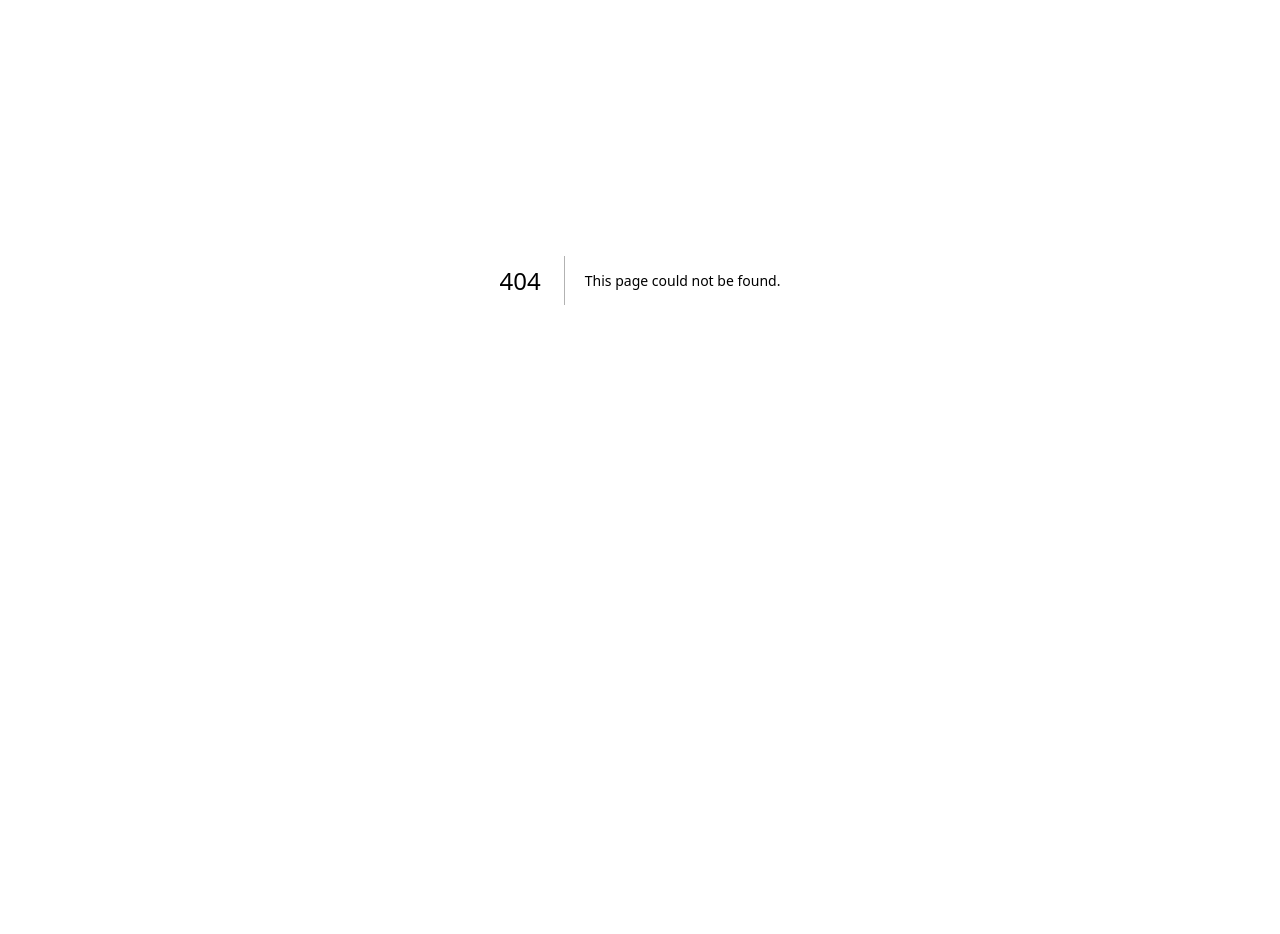
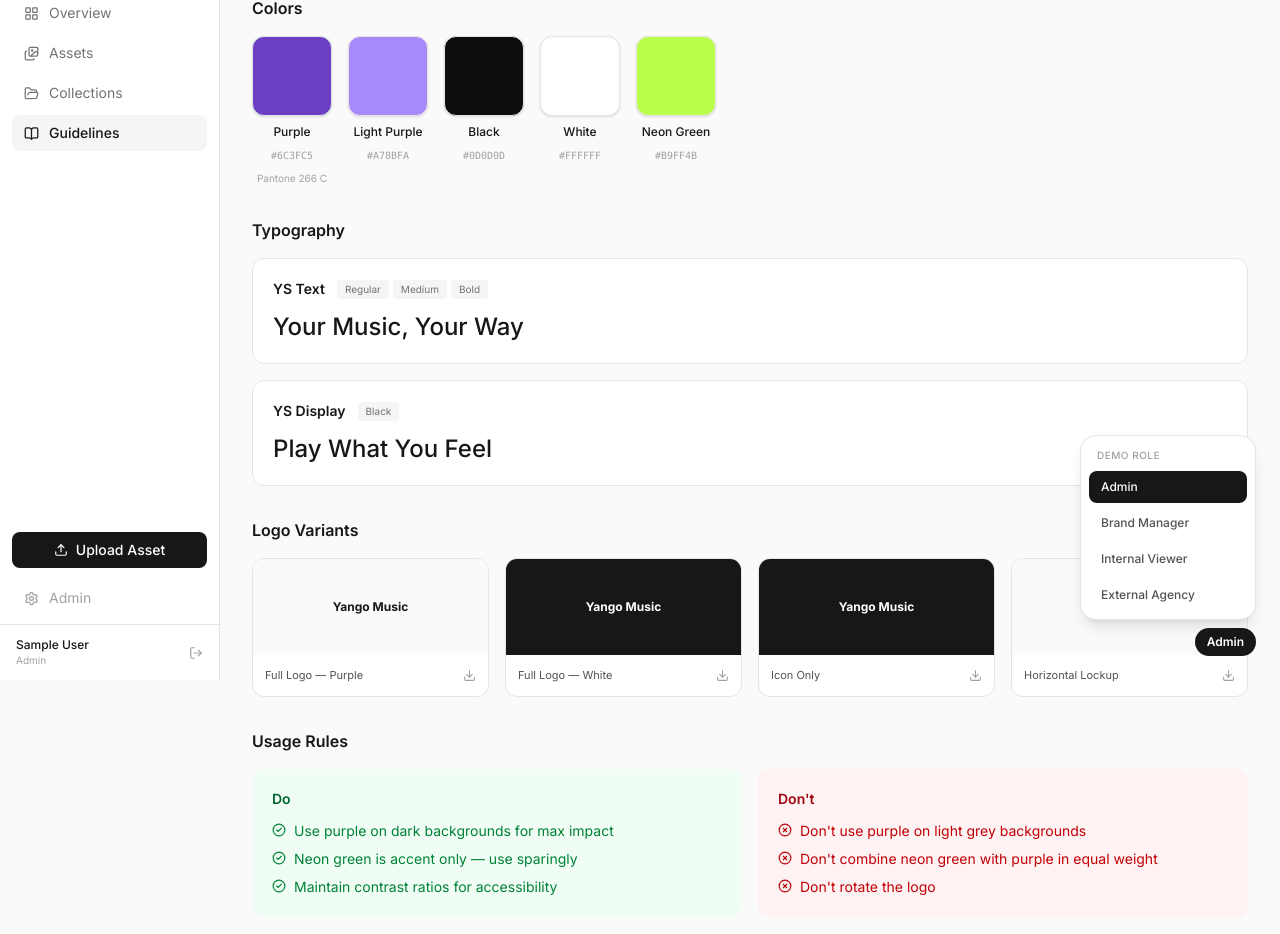
Before and after one commit to artgolubtsov-creator/database, a Next.js app: page /brands/yango-music/guidelines in a window 1280 px wide. Before the commit this address had no page. Shown: the part 120-1054 px from the top of the page. Before the commit the page ends 800 px from the top, so only its background shows below. Built offline with nearby package versions, Linux system fonts and the light colour scheme; no server answers; sample sign-in values are in the browser's storage.

Commit message:
feat: add brand guidelines page

```diff
--- /dev/null
+++ b/app/brands/[brand]/guidelines/page.tsx
@@ -0,0 +1,108 @@
+import { notFound } from "next/navigation"
+import { getBrand } from "@/lib/brands"
+import { MOCK_GUIDELINES } from "@/lib/mock-data"
+import { Download, CheckCircle2, XCircle } from "lucide-react"
+
+export default async function GuidelinesPage({ params }: { params: Promise<{ brand: string }> }) {
+  const { brand } = await params
+  const config = getBrand(brand)
+  if (!config) notFound()
+
+  const guide = MOCK_GUIDELINES[config.slug]
+
+  return (
+    <div className="px-8 py-8 flex flex-col gap-8">
+      <div>
+        <h1 className="text-xl font-bold text-neutral-900">Brand Guidelines</h1>
+        <p className="text-sm text-neutral-500 mt-1">{config.name} — official brand standards</p>
+      </div>
+
+      {/* Colors */}
+      <section>
+        <h2 className="text-base font-semibold text-neutral-900 mb-4">Colors</h2>
+        <div className="flex gap-4 flex-wrap">
+          {guide.colors.map((color) => (
+            <div key={color.hex} className="flex flex-col items-center gap-2">
+              <div
+                className="w-20 h-20 rounded-xl border border-neutral-200 shadow-sm"
+                style={{ backgroundColor: color.hex }}
+              />
+              <p className="text-xs font-medium text-neutral-900">{color.name}</p>
+              <p className="text-[10px] text-neutral-400 font-mono">{color.hex}</p>
+              {color.pantone && <p className="text-[10px] text-neutral-400">{color.pantone}</p>}
+            </div>
+          ))}
+        </div>
+      </section>
+
+      {/* Typography */}
+      <section>
+        <h2 className="text-base font-semibold text-neutral-900 mb-4">Typography</h2>
+        <div className="flex flex-col gap-4">
+          {guide.fonts.map((font) => (
+            <div key={font.name} className="bg-white rounded-xl border border-neutral-200 p-5">
+              <div className="flex items-center gap-3 mb-3">
+                <p className="text-sm font-semibold text-neutral-900">{font.name}</p>
+                <div className="flex gap-1">
+                  {font.variants.map((v) => (
+                    <span key={v} className="text-[10px] bg-neutral-100 text-neutral-500 px-2 py-0.5 rounded">{v}</span>
+                  ))}
+                </div>
+              </div>
+              <p className="text-2xl font-medium text-neutral-900">{font.specimen}</p>
+            </div>
+          ))}
+        </div>
+      </section>
+
+      {/* Logos */}
+      <section>
+        <h2 className="text-base font-semibold text-neutral-900 mb-4">Logo Variants</h2>
+        <div className="grid grid-cols-4 gap-4">
+          {guide.logoVariants.map((logo) => (
+            <div key={logo.name} className="bg-white rounded-xl border border-neutral-200 overflow-hidden">
+              <div className={`h-24 flex items-center justify-center ${logo.background === 'dark' ? 'bg-neutral-900' : 'bg-neutral-50'}`}>
+                <span className={`text-xs font-bold ${logo.background === 'dark' ? 'text-white' : 'text-neutral-900'}`}>
+                  {config.name}
+                </span>
+              </div>
+              <div className="p-3 flex items-center justify-between">
+                <p className="text-[11px] text-neutral-600">{logo.name}</p>
+                <button className="text-neutral-400 hover:text-neutral-700 transition-colors">
+                  <Download size={13} />
+                </button>
+              </div>
+            </div>
+          ))}
+        </div>
+      </section>
+
+      {/* Do / Don't */}
+      <section>
+        <h2 className="text-base font-semibold text-neutral-900 mb-4">Usage Rules</h2>
+        <div className="grid grid-cols-2 gap-4">
+          <div className="bg-green-50 rounded-xl p-5">
+            <p className="text-sm font-semibold text-green-800 mb-3">Do</p>
+            <ul className="flex flex-col gap-2">
+              {guide.doList.map((item) => (
+                <li key={item} className="flex items-start gap-2 text-sm text-green-700">
+                  <CheckCircle2 size={14} className="shrink-0 mt-0.5" /> {item}
+                </li>
+              ))}
+            </ul>
+          </div>
+          <div className="bg-red-50 rounded-xl p-5">
+            <p className="text-sm font-semibold text-red-800 mb-3">Don&apos;t</p>
+            <ul className="flex flex-col gap-2">
+              {guide.dontList.map((item) => (
+                <li key={item} className="flex items-start gap-2 text-sm text-red-700">
+                  <XCircle size={14} className="shrink-0 mt-0.5" /> {item}
+                </li>
+              ))}
+            </ul>
+          </div>
+        </div>
+      </section>
+    </div>
+  )
+}
```
